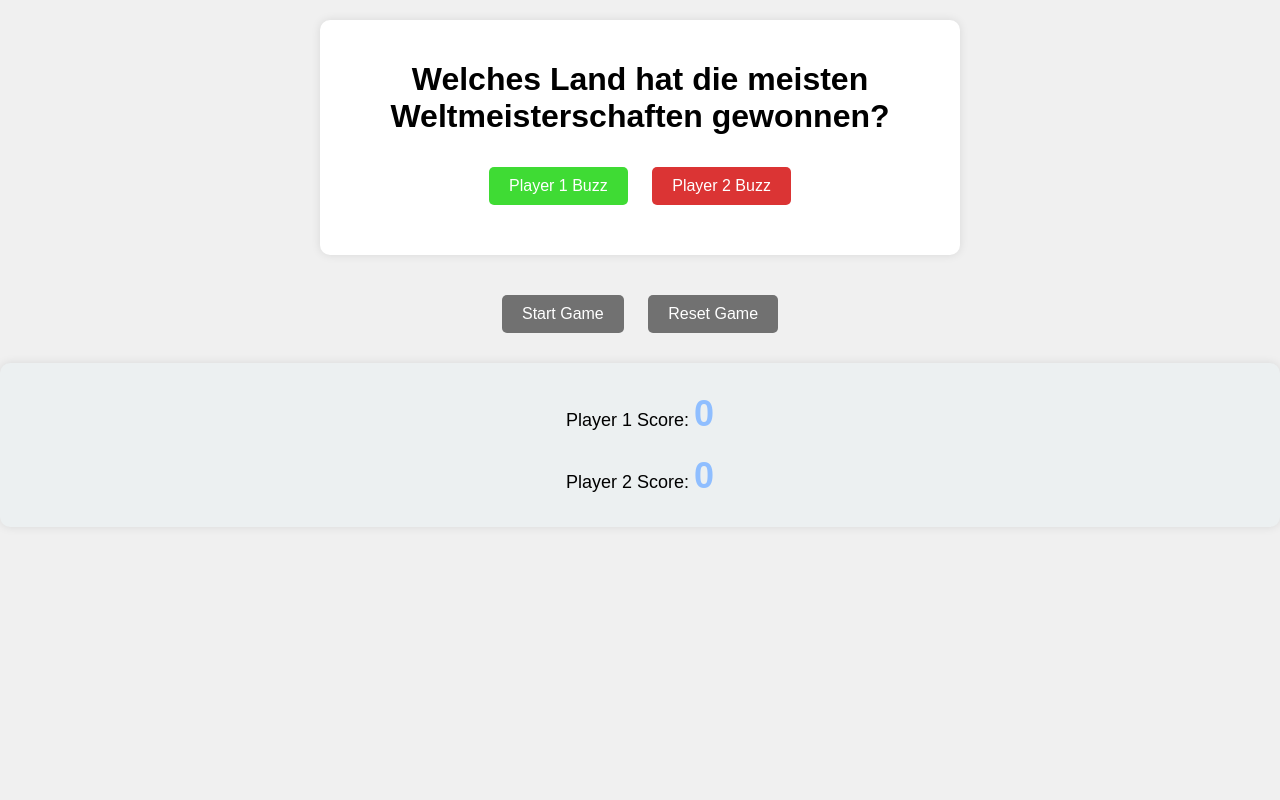
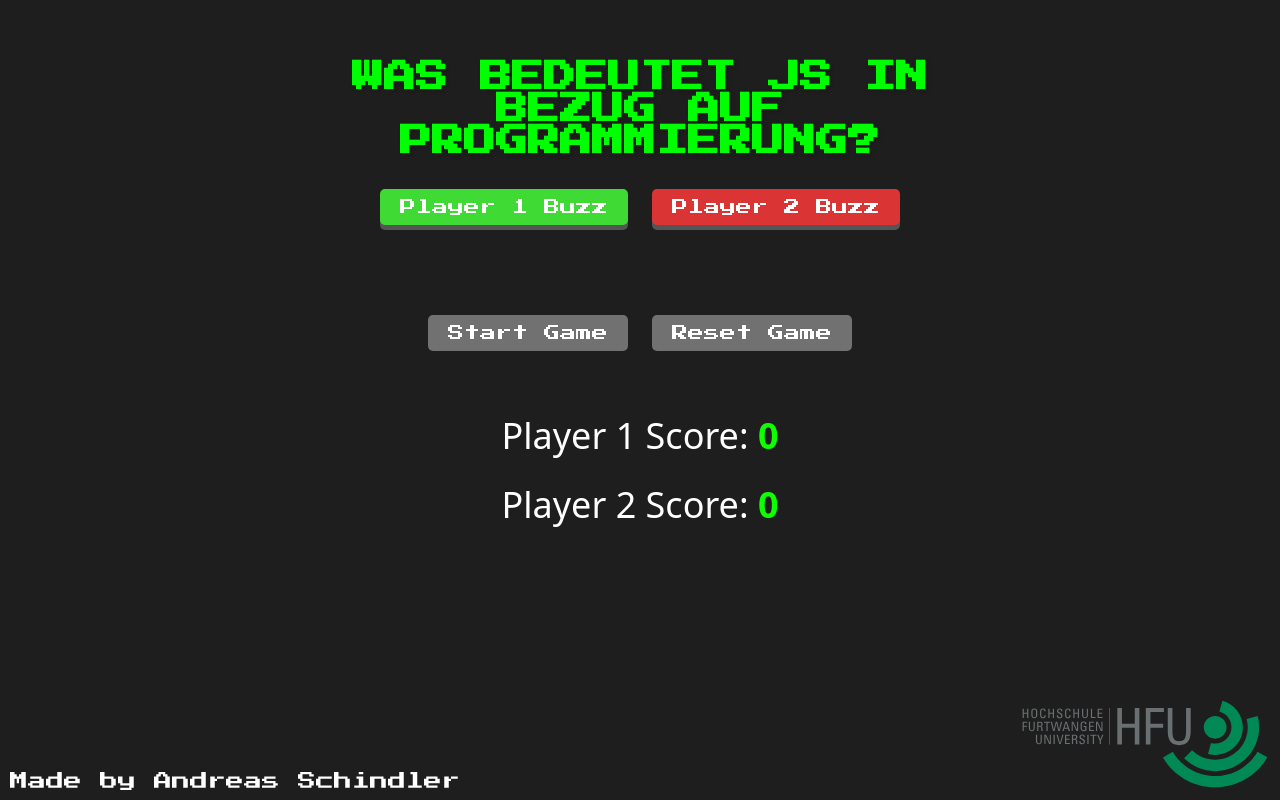
Before and after one commit to andschindler/EIA1_WiSe23, a plain HTML site: page L_Workshop/index.html in a window 1280 px wide. Both pictures are taken after a click on the button "Start Game". Drawn offline with Linux system fonts and the light colour scheme; a web font is replaced by a local one.

Commit message:
Design Changes and Bugfix
fixed the bug when one specific question had no answer possibilities

```diff
--- a/L_Workshop/index.html
+++ b/L_Workshop/index.html
@@ -1,11 +1,23 @@
 <!DOCTYPE html>
 <html lang="en">
+
 <head>
   <meta charset="UTF-8">
   <meta name="viewport" content="width=device-width, initial-scale=1.0">
   <link rel="stylesheet" href="style.css">
+  <audio id="correctSound" src="Correct_Ding.wav"></audio>
+  <audio id="wrongSound" src="Incorrect Buzzer.wav"></audio>
+  <link rel="preconnect" href="https://fonts.googleapis.com">
+  <link rel="preconnect" href="https://fonts.gstatic.com" crossorigin>
+  <link href="https://fonts.googleapis.com/css2?family=Libre+Barcode+128+Text&display=swap" rel="stylesheet">
+  <link href="https://fonts.googleapis.com/css2?family=Libre+Barcode+128+Text&family=Press+Start+2P&display=swap"
+    rel="stylesheet">
+  <script defer
+    src="https://gabriel-rausch.github.io/EIA1-Voyager-SDK/web-app/demos/03-content-machine/content_machine.js"></script>
   <title>Quiz Game</title>
+
 </head>
+
 <body>
   <div id="questionContainer" style="display: none;">
     <h1 id="question"></h1>
@@ -20,7 +32,13 @@
     <p>Player 1 Score: <span id="player1Score">0</span></p>
     <p>Player 2 Score: <span id="player2Score">0</span></p>
   </div>
+  <img id="Logo" src="Hochschule_Furtwangen_HFU_logo.svg" alt="HFU Logo">
+  <div class="name">
+    Made by Andreas Schindler
+  </div>
+
 
   <script src="script.js"></script>
 </body>
+
 </html>
--- a/L_Workshop/script.js
+++ b/L_Workshop/script.js
@@ -1,17 +1,16 @@
 document.addEventListener('keydown', handleKeyPress);
 
-
 let questions = [
-    { question: "Wer hat die Fußball-Weltmeisterschaft 2018 gewonnen?", options: ["Frankreich", "Deutschland", "Brasilien", "Spanien"], answer: 0 },
-    { question: "In welchem Land wurde der FC Barcelona gegründet?", options: ["Spanien", "Italien", "Deutschland", "Frankreich"], answer: 0 },
-    { question: "Wie viele Spieler sind auf dem Fußballfeld?", options: ["11", "9", "22", "15"], answer: 2 },
-    { question: "Welcher Spieler hält den Rekord für die meisten Tore in der Bundesliga?", options: ["Gerd Müller", "Robert Lewandowski", "Klaus Fischer", "Karl-Heinz Rummenigge"], answer: 1 },
-    { question: "Welches Land hat die meisten Weltmeisterschaften gewonnen?", options: ["Deutschland", "Brasilien", "Italien", "Argentinien"], answer: 1 },
-    { question: "In welchem Jahr fand die erste Fußball-Weltmeisterschaft statt?", options: ["1922", "1930", "1940", "1950"], answer: 1 },
-    { question: "Welches Team gewann die UEFA Champions League 2020/2021?", options: ["Real Madrid", "Manchester City", "Chelsea", "Bayern München"], answer: 2 },
-    { question: "Wer ist der Kapitän der deutschen Fußballnationalmannschaft?", options: ["Thomas Müller", "Manuel Neuer", "Joshua Kimmich", "Toni Kroos"], answer: 1 },
-    { question: "Welcher Spieler erhielt den Goldenen Schuh 2020?", options: ["Lionel Messi", "Robert Lewandowski", "Cristiano Ronaldo", "Mohamed Salah"], answer: 0 },
-    { question: "In welchem Land fand die erste Weltmeisterschaft der Frauen statt?", options: ["USA", "Deutschland", "Schweden", "China"], answer: 0 }
+  { question: "WAS STEHT FÜR CSS?", options: ["CASCADING STYLE SHEET", "COMPUTER STYLE SYSTEM", "CODED STYLE SCRIPT", "CREATIVE STYLE SHEET"], answer: 0 },
+  { question: "WELCHE BEDEUTUNG HAT DIE ABKÜRZUNG HTML?", options: ["HYPER TEXT MARKUP LANGUAGE", "HIGH TECH MODERN LANGUAGE", "HYPERLINK AND TEXT LANGUAGE", "HARDWARE TESTING AND MARKUP LANGUAGE"], answer: 0 },
+  { question: "WAS IST DER ZWECK DER HTML <HEAD>-SEKTION IN EINEM HTML-DOKUMENT?", options: ["DEFINITION VON ÜBERSCHRIFTEN", "SPEICHERUNG VON METADATEN UND VERWEISEN", "PLATZIERUNG VON HAUPTINHALTEN DER WEBSITE", "FESTLEGUNG DER HINTERGRUNDFARBE"], answer: 1 },
+  { question: "WAS BEDEUTET JS IN BEZUG AUF PROGRAMMIERUNG?", options: ["JAVA STYLE", "JUMP START", "JAVASCRIPT", "JUST SOURCE"], answer: 2 },
+  { question: "WIE ERSTELLT MAN EINE KOMMENTARZEILE IN JAVASCRIPT?", options: ["// Kommentar", "# Kommentar", "-- Kommentar", "/* Kommentar */"], answer: 0 },
+  { question: "WIE KANN MAN IN CSS EINEN STIL FÜR ALLE <P>-ELEMENTE FESTLEGEN?", options: ["paragraph { }", "p { }", ".paragraph { }", "#paragraph { }"], answer: 1 },
+  { question: "WAS BEZEICHNET DIE ABKÜRZUNG DOM?", options: ["DOCUMENT OBJECT MODEL", "DATA OBJECT MODEL", "DESIGN OBJECT MODEL", "DIGITAL OBJECT MODEL"], answer: 0 },
+  //{ question: "WIE KANN MAN EXTERNE JS-DATEIEN IN EIN HTML-DOKUMENT EINBINDEN?", options: ["<script src='datei.js'></script>", "<javascript link='datei.js'></javascript>", "<js file='datei.js'></js>", "<link rel='script' href='datei.js'>"], answer: 0 },
+  { question: "WAS BEDEUTET DIE ABKÜRZUNG API?", options: ["APPLICATION PROGRAMMING INTERFACE", "ADVANCED PROGRAMMING INTERFACE", "APPLICATION PROCESSING INTERFACE", "ADVANCED PROCESSING INTERFACE"], answer: 0 },
+  { question: "WELCHE METHODE WIRD IN JAVASCRIPT VERWENDET, UM DEN INHALT EINES HTML-ELEMENTS ZU ÄNDERN?", options: ["alterText()", "innerHTML()", "modifyContent()", "changeContent()"], answer: 1 },
 ];
 
 // Funktion zum Mischen der Fragen
@@ -79,9 +78,12 @@ let questions = [
   let isCorrect = selectedOption === currentQuestion.answer;
 
   if (isCorrect) {
+    playCorrectSound();
     alert(`Richtig! Spieler ${currentPlayer} bekommt einen Punkt.`);
     updateScore(currentPlayer);
   } else {
+    playWrongSound(); // Neue Funktion zum Abspielen des Sounds
+
     alert(`Falsch! Spieler ${3 - currentPlayer} bekommt einen Punkt.`);
     updateScore(3 - currentPlayer);
   }
@@ -89,13 +91,56 @@ let questions = [
   if (player1Score === 3 || player2Score === 3) {
     endGame();
   } else {
+    let questionElement = document.getElementById('question');
+
     setTimeout(() => {
+      questionElement.textContent = "Ready";
+      questionElement.style.color = "#F52700";
+    },);
+
+    setTimeout(() => {
+      questionElement.textContent = "Set!";
+      questionElement.style.color = "#FAF301";
+    }, 1000);
+
+    setTimeout(() => {
+      questionElement.textContent = "GO!";
+      questionElement.style.color = "#41F401";
+    }, 2000);
+
+    setTimeout(() => {
+      questionElement.textContent = "";
+      questionElement.style.color = ""; // Zurücksetzen auf die Standardfarbe
       currentQuestionIndex++;
       updateScoreDisplay();
       showQuestion();
-      }, 2000);
+    }, 3000);
   }
 }
+function playCorrectSound() {
+  // Hole das Audio-Element
+  let correctSound = document.getElementById('correctSound');
+
+  // Setze die Wiedergabeposition auf den Anfang, falls der Sound bereits gespielt wurde
+  correctSound.currentTime = 0;
+
+  // Spiele den Sound ab
+  correctSound.play();
+
+}
+
+function playWrongSound() {
+  // Hole das Audio-Element
+  let wrongSound = document.getElementById('wrongSound');
+
+  // Setze die Wiedergabeposition auf den Anfang, falls der Sound bereits gespielt wurde
+  wrongSound.currentTime = 0;
+
+
+  // Spiele den Sound ab
+  wrongSound.play();
+}
+
 
 function updateScore(player) {
   if (player === 1) {
--- a/L_Workshop/style.css
+++ b/L_Workshop/style.css
@@ -1,20 +1,70 @@
 body {
-    font-family: 'Arial', sans-serif;
-    background-color: #f0f0f0;
+    font-family: "Libre Barcode 128 Text", system-ui;
+    background-color: #1e1e1e;
     text-align: center;
     margin: 0;
     padding: 0;
 }
 
+#Logo {
+    position: fixed;
+    bottom: 10px;
+    right: 10px;
+    width: 250px;
+    /* Ändere die Breite nach Bedarf */
+    height: auto;
+    /* Das Bild wird proportional skaliert */
+}
+
+.name {
+    position: fixed;
+    color: #fff;
+    bottom: 0;
+    left: 0;
+    margin: 10px;
+    font-family: "Press Start 2P", system-ui, cursive;
+    font-size: 18px;
+}
+
+
+#questionContainer h1 {
+    font-family: "Press Start 2P", system-ui;
+    text-shadow: 2px 2px 4px rgba(0, 0, 0, 0.2);
+    /* Hier wird der Schatten hinzugefügt */
+    color: rgb(0, 255, 0)
+}
+
 #questionContainer {
-    background-color: #fff;
+    background-color: #1e1e1e;
     border-radius: 10px;
-    box-shadow: 0 0 10px rgba(0, 0, 0, 0.1);
     padding: 20px;
     margin: 20px auto;
     max-width: 600px;
 }
+
+.player-button {
+    display: inline-block;
+    padding: 15px 25px;
+    font-size: 24px;
+    cursor: pointer;
+    text-align: center;
+    text-decoration: none;
+    outline: none;
+    border: none;
+    border-radius: 15px;
+    box-shadow: 0px 5px #555555;
+  }
+
+
+  .player-button:active {
+    box-shadow: 0 2px #555555;
+    transform: translateY(4px);
+  }
+
+
 #player2Button {
+    font-family: "Press Start 2P", system-ui;
+
     background-color: #db3434;
     color: #fff;
     border: none;
@@ -27,6 +77,8 @@ transition: background-color 0.3s ease;
 }
 
 #player1Button {
+    font-family: "Press Start 2P", system-ui;
+
     background-color: #3fdb34;
     color: #fff;
     border: none;
@@ -39,7 +91,7 @@ transition: background-color 0.3s ease;
 }
 
 .game-button {
-    background-color: #717171;
+    font-family: "Press Start 2P", system-ui;
     color: #fff;
     border: none;
     padding: 10px 20px;
@@ -48,15 +100,30 @@ transition: background-color 0.3s ease;
     margin-top: 20px;
     cursor: pointer;
     border-radius: 5px;
-    transition: background-color 0.3s ease;
+    transition: background-color 0.3s ease, transform 0.2s ease-in-out, box-shadow 0.2s ease-in-out;
+    background-color: #717171;
 }
 
-.player-button:disabled, .game-button:disabled {
+.game-button:hover {
+    transform: translateY(-2px);
+    box-shadow: 2px 2px 5px rgba(0, 0, 0, 0.5);
+}
+
+.game-button:active {
+    transform: translateY(0);
+    box-shadow: none;
+    /* Remove box-shadow on click */
+}
+
+
+.player-button:disabled,
+.game-button:disabled {
     background-color: #717171;
     cursor: not-allowed;
 }
 
-.player-button:hover, .game-button:hover {
+.player-button:hover,
+.game-button:hover {
     background-color: #979797;
 }
 
@@ -67,32 +134,40 @@ transition: background-color 0.3s ease;
     justify-content: center;
     align-items: center;
     flex-direction: column;
-    background-color: #ecf0f1;
+    background-color: #1e1e1e;
     border-radius: 10px;
-    box-shadow: 0 0 10px rgba(0, 0, 0, 0.1);
     padding: 20px;
+    text-align: center;
+
+
 }
 
 #scoreContainer p {
-    font-size: 18px;
+    font-size: 36px;
     margin: 10px 0;
+    color: #ffffff;
+
 }
 
-#scoreContainer span  {
+#scoreContainer span {
     font-size: 36px;
     font-weight: bold;
-    color: #8fbeff;
+    color: #0dff00;
+    text-align: center;
 }
 
 #optionsContainer {
+    font-family: "Press Start 2P", system-ui;
+    color: #0dff00;
     display: flex;
     justify-content: center;
     margin-top: 20px;
 }
 
 #optionsContainer button {
-    background-color: #3498db;
-    color: #fff;
+    font-family: "Press Start 2P", system-ui;
+    background-color: #ffffff;
+    color: #1e1e1e;
     border: none;
     padding: 10px 20px;
     font-size: 16px;
@@ -103,5 +178,5 @@ transition: background-color 0.3s ease;
 }
 
 #optionsContainer button:hover {
-    background-color: #2980b9;
+    background-color: #c7c7c7;
 }
```
Also changed, not shown: L_Workshop/Hochschule_Furtwangen_HFU_logo.svg (added), 2 other files. Lines whose indentation alone changed are shown as unchanged.
